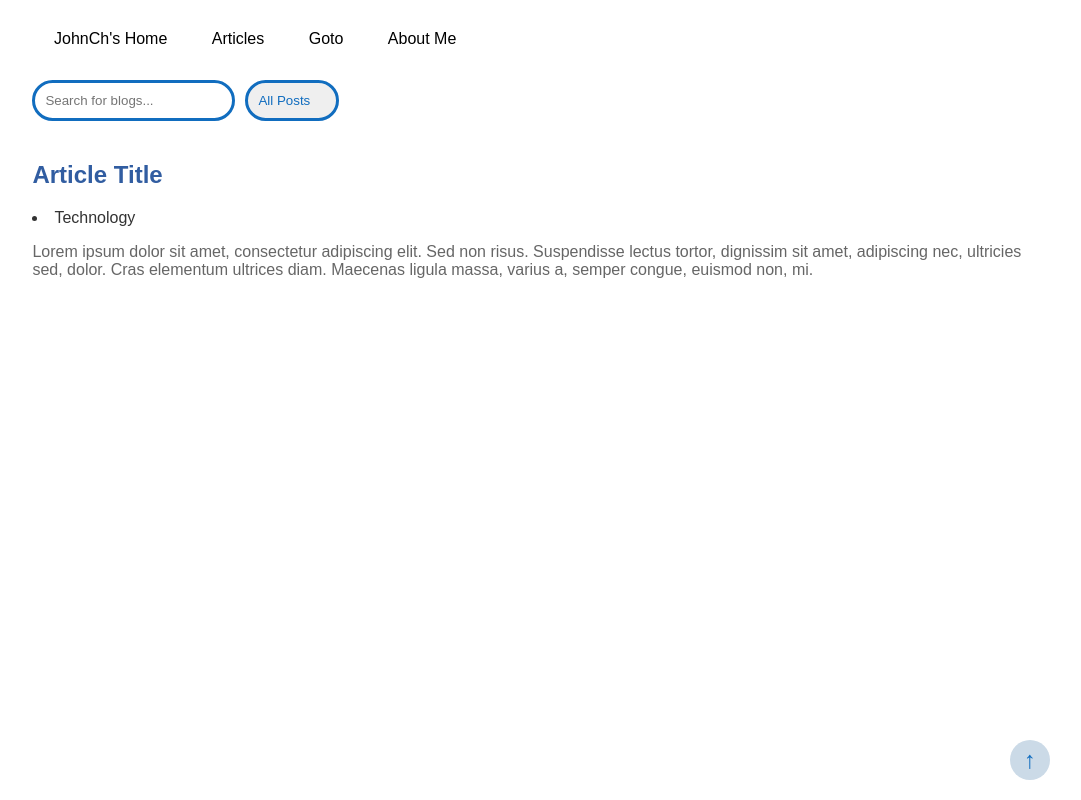
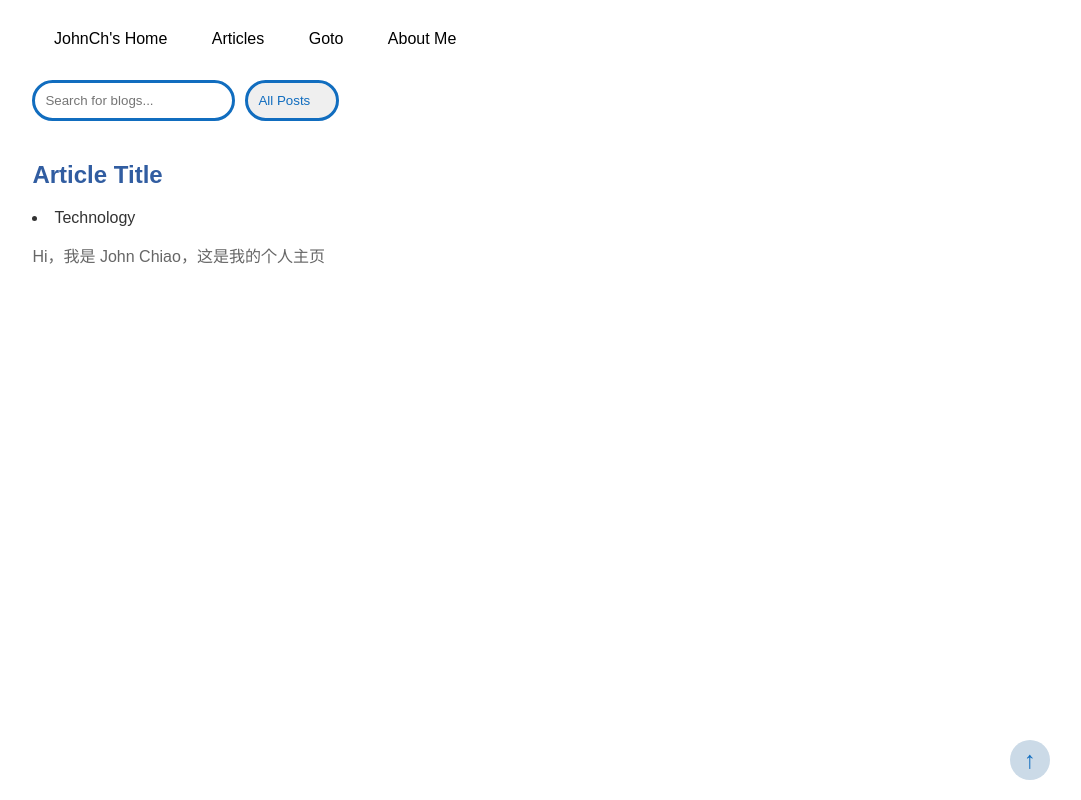
Before and after one commit to JohnChiao75/johnchs_home, a plain HTML site: page posts.html in a window 1280 px wide. Shown: the whole page, without its empty margins (102-1183 px from the left). Drawn offline with Linux system fonts and the light colour scheme.

Commit message:
更新 posts.html

```diff
--- a/posts.html
+++ b/posts.html
@@ -63,7 +63,7 @@
 			<article class="article">
 					<h1>Article Title</h1>
 					<li class="tag">Technology</li>
-					<p>Lorem ipsum dolor sit amet, consectetur adipiscing elit. Sed non risus. Suspendisse lectus tortor, dignissim sit amet, adipiscing nec, ultricies sed, dolor. Cras elementum ultrices diam. Maecenas ligula massa, varius a, semper congue, euismod non, mi.</p>
+				 <p>Hi，我是 John Chiao，这是我的个人主页</p>
 				</article>
 			</a>
 		</div>
```
